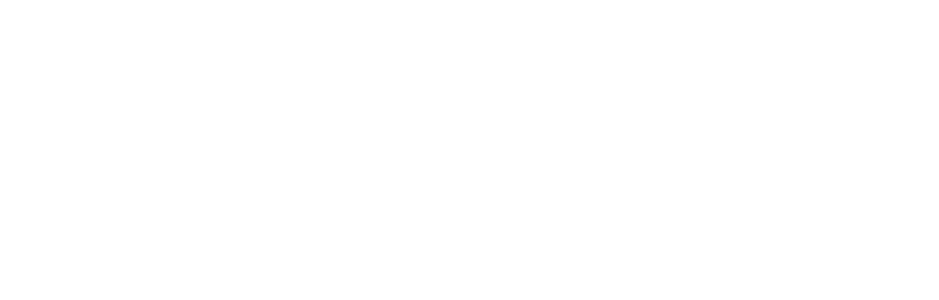
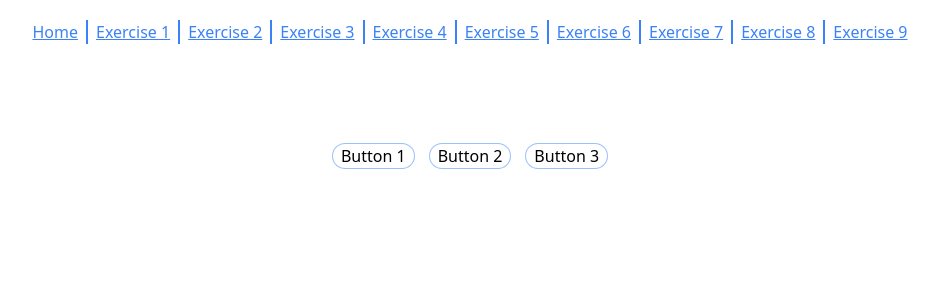
Before and after one commit to IbrahimBagalwa/the-gym-react-exercises, a React (Create React App) app: page / in a window 1280 px wide. Shown: the top 300 px of the page, without its empty margins (170-1109 px from the left). Built offline with nearby package versions, Linux system fonts and the light colour scheme.

Commit message:
feat: add a custom component

```diff
--- a/src/App.jsx
+++ b/src/App.jsx
@@ -1,5 +1,7 @@
+import CustomComponent from "./exercises/exercise-3/custom-component";
+
 function App() {
-  return <div className=""></div>;
+  return <CustomComponent />;
 }
 
 export default App;
--- /dev/null
+++ b/src/exercises/exercise-3/component/Button.jsx
@@ -0,0 +1,20 @@
+import React from "react";
+import PropTypes from "prop-types";
+const Button = ({ title, style }) => {
+  return (
+    <button
+      className={`rounded-2xl ring-1 px-2 mt-20 ${style}`}
+      onClick={() => alert(`You clicked on ${title}`)}
+    >
+      {title}
+    </button>
+  );
+};
+Button.propTypes = {
+  title: PropTypes.string.isRequired,
+  style: PropTypes.string,
+};
+Button.defaultProps = {
+  title: "click me",
+};
+export default Button;
--- /dev/null
+++ b/src/exercises/exercise-3/custom-component.jsx
@@ -0,0 +1,28 @@
+import React from "react";
+import Button from "./component/Button";
+
+const CustomComponent = () => {
+  return (
+    <div className="flex flex-col mx-auto items-center">
+      <ul className="flex flex-row  text-blue-500 underline py-5">
+        <li className="border-r-2 px-2  border-blue-500">Home</li>
+        <li className="border-r-2 px-2 border-blue-500">Exercise 1</li>
+        <li className="border-r-2 px-2 border-blue-500">Exercise 2 </li>
+        <li className="border-r-2 px-2 border-blue-500">Exercise 3</li>
+        <li className="border-r-2 px-2 border-blue-500">Exercise 4</li>
+        <li className="border-r-2 px-2 border-blue-500">Exercise 5</li>
+        <li className="border-r-2 px-2 border-blue-500">Exercise 6</li>
+        <li className="border-r-2 px-2 border-blue-500">Exercise 7</li>
+        <li className="border-r-2 px-2 border-blue-500">Exercise 8</li>
+        <li className="px-2">Exercise 9</li>
+      </ul>
+      <div className="flex">
+        <Button title="Button 1" style="mx-2" />
+        <Button title="Button 2" style="mx-2" />
+        <Button title="Button 3" style="mx-2" />
+      </div>
+    </div>
+  );
+};
+
+export default CustomComponent;
```
